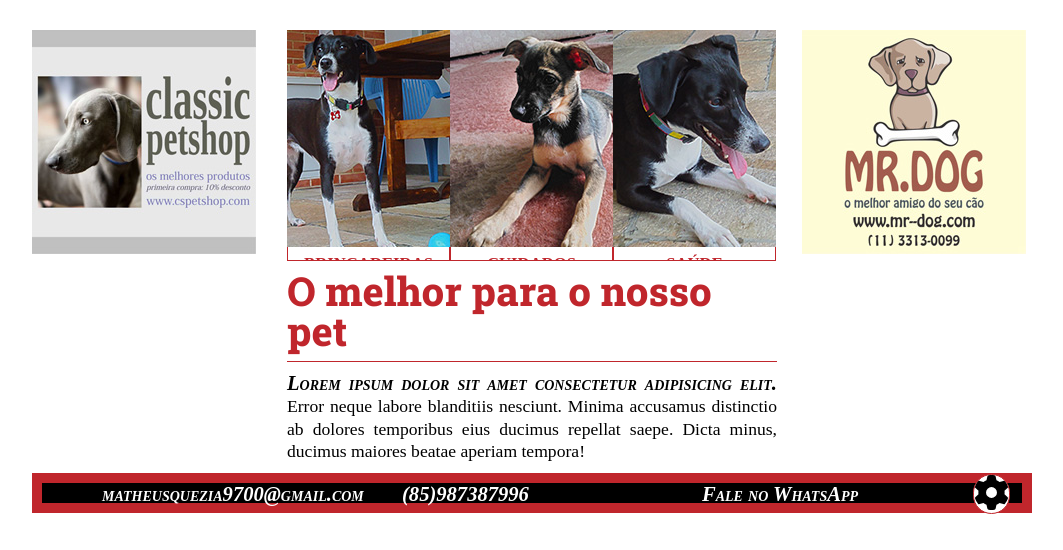
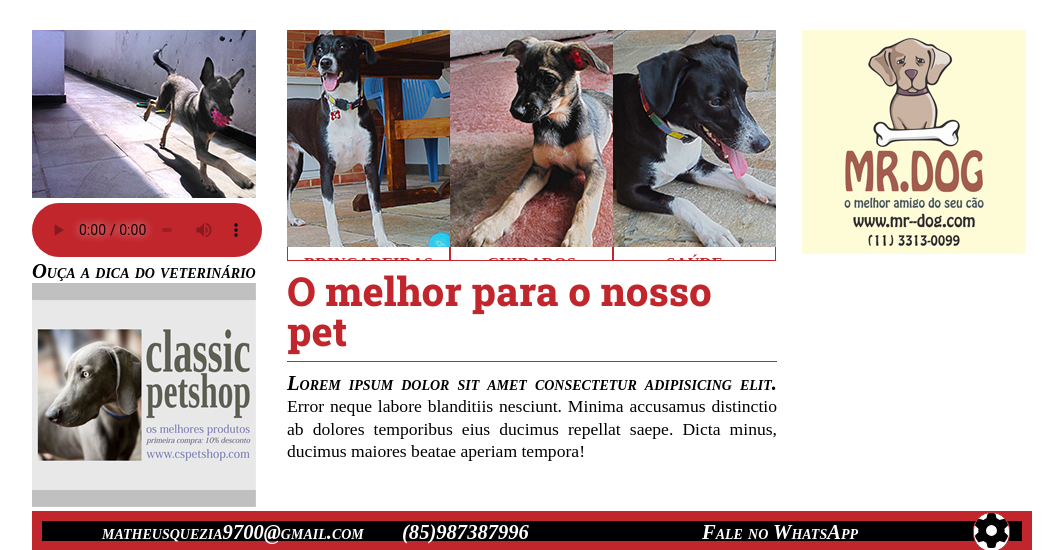
Before and after one commit to Benttemuller1/petshop, a PHP site: page / in a window 1280 px wide. Shown: the part 268-818 px from the top of the page, without its empty margins (108-1171 px from the left). Before the commit the page ends 782 px from the top, so only its background shows below. Run offline with PHP 8.4, Linux system fonts and the light colour scheme.

Commit message:
primeira lateral

```diff
--- a/css/principal.css
+++ b/css/principal.css
@@ -784,3 +784,10 @@ overflow: hidden;
     background-color:rgba(255, 255, 255,0.7);
     bottom:0;
 }
+/* audio*/
+aside audio {
+    width: 230px;
+}
+    audio::-webkit-media-controls-panel {
+        background-color: #c0262c;
+    }
--- a/index.html
+++ b/index.html
@@ -51,12 +51,18 @@
         </ul>
     </nav>
     <aside>
-        <img src="Multimidia/anuncio_pet1.jpg" alt="anúncio">
+        <p><img src="/Multimidia/brincando.jpg" alt="brincando"></p>
+        <audio controls>
+            <source src="/Multimidia/brincar_com_cuidado.ogg" type="audio/ogg.codec="vorbis">
+        <source src="/Multimidia/brincar_com_cuidado.mp3" type="audio/mpeg;codec="mp3">
+        </audio>
+        <p>Ouça a dica do veterinário</p>
+        <p><img src="Multimidia/anuncio_pet1.jpg" alt="anúncio"></p>
     </aside>
     <main>
         <figure class="anuncioanime">
 <div class="boxanuncio">
-    <img src="/Multimidia/anuncio1.jpg" alt="anuncio">
+   <img src="/Multimidia/anuncio1.jpg" alt="anuncio">
     <p>BRINCADEIRAS<br>Lorem ipsum dolor sit amet consectetur adipisicing elit.</p>
 </div>
 <div class="boxanuncio">
```
